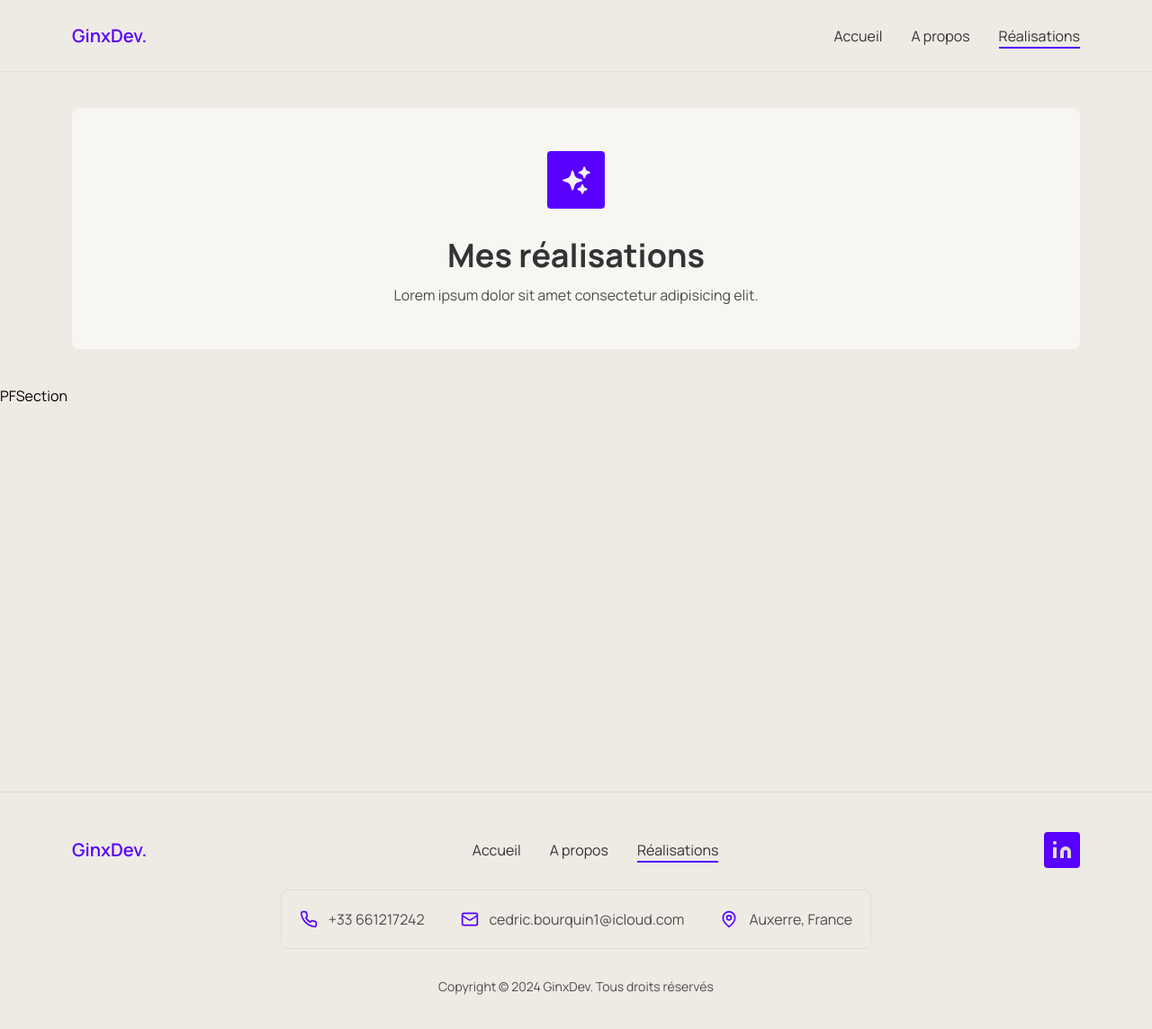
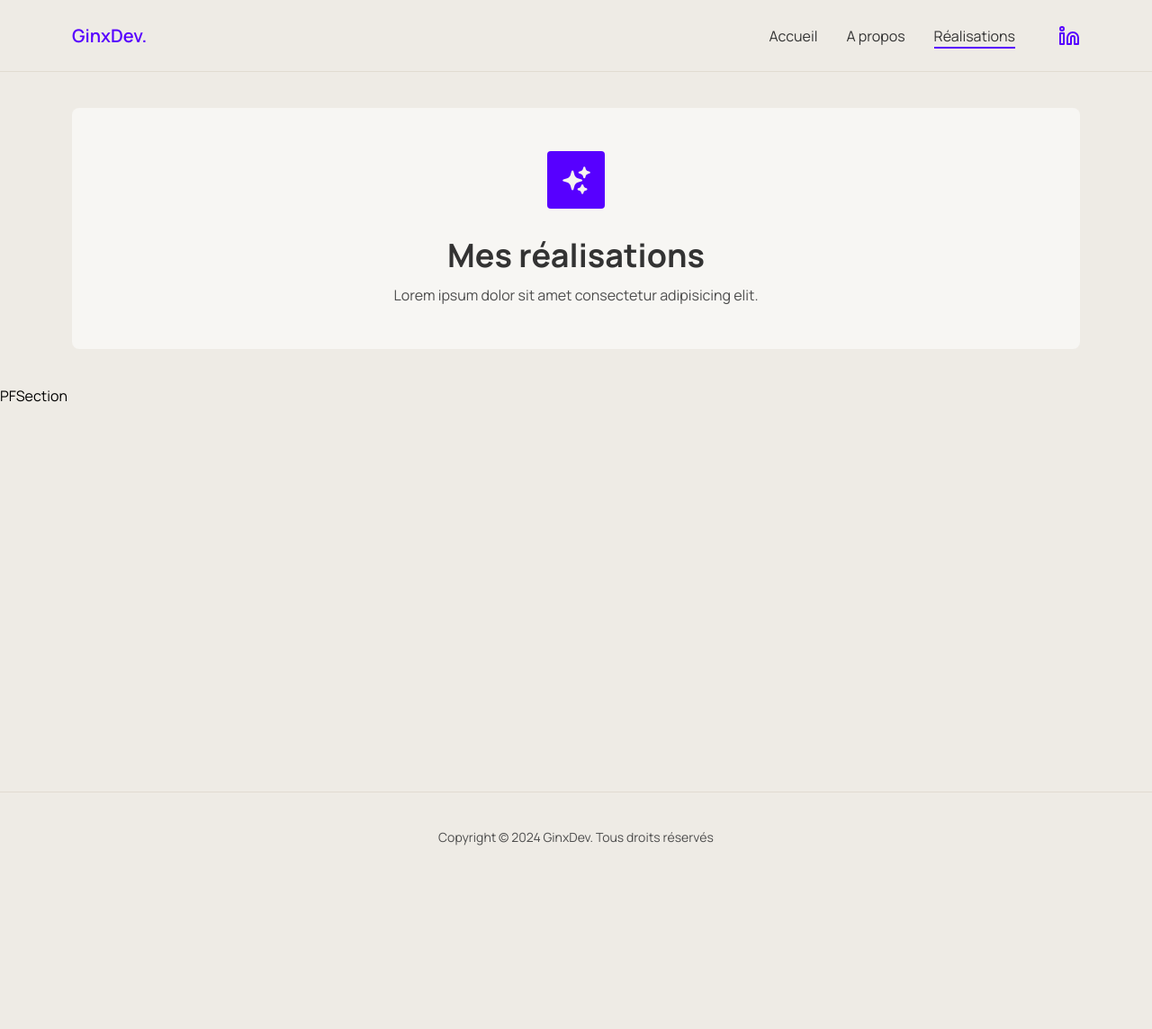
Before and after one commit to ginx836/My-Portfolio, a Next.js app: page /portfolio in a window 1280 px wide. Shown: the top 1144 px of the page at 90% size. After the commit the page ends 981 px from the top, so only its background shows below. Built offline with nearby package versions, Linux system fonts and the light colour scheme.

Commit message:
Update Header, Footer
Update Header
Update Footer
Update types in Contact

```diff
--- a/components/Contact.tsx
+++ b/components/Contact.tsx
@@ -45,6 +45,7 @@ const Contact = () => {
                 <a
                   key={index}
                   href={link.url}
+                  target="_blank"
                   className="w-10 h-10 bg-purple text-peach flex items-center justify-center rounded"
                 >
                   <link.icon strokeWidth={0} fill="currentColor" />
--- a/components/Footer.tsx
+++ b/components/Footer.tsx
@@ -1,49 +1,10 @@
 import React from "react";
-import Link from "next/link";
-import NavLink from "./NavLink";
-import { navLinks, socialLinks, contactDetails } from "@/constants";
 
 const Footer = () => {
   return (
     <footer className="py-10 border-t border-peach max-width">
-      <div className="flex items-center justify-between">
-        <Link href="/" className="text-purple text-xl font-semibold">
-          GinxDev.
-        </Link>
-        <nav className="flex gap-12 max-tablet:hidden">
-          <ul className="flex items-center gap-8">
-            {navLinks.map((link, index) => (
-              <li key={index}>
-                <NavLink href={link.url} label={link.label} />
-              </li>
-            ))}
-          </ul>
-        </nav>
-        <div className="flex gap-3">
-          {socialLinks.map((link, index) => (
-            <a
-              href={link.url}
-              key={index}
-              className="w-10 h-10 bg-purple text-peach flex items-center justify-center rounded"
-            >
-              <link.icon strokeWidth={0} fill="currentColor" />
-            </a>
-          ))}
-        </div>
-      </div>
-
-      {/* contact details */}
-      <div className="w-max border border-peach p-5 mx-auto flex gap-5 tablet:gap-10 flex-col tablet:flex-row items-center rounded-lg mt-5">
-        {contactDetails.map((detail, index) => (
-          <div key={index} className="flex gap-3 items-center text-purple">
-            <detail.icon size={20} />
-            <p className="text-grey-600">{detail.text}</p>
-          </div>
-        ))}
-      </div>
-
       {/* copyright text */}
-      <p className="mt-8 text-grey-600 text-center text-sm">
+      <p className=" text-grey-600 text-center text-sm">
         Copyright &copy; {new Date().getFullYear()} GinxDev. Tous droits
         réservés
       </p>
--- a/components/Header.tsx
+++ b/components/Header.tsx
@@ -2,7 +2,7 @@ import NavLink from "./NavLink";
 import Link from "next/link";
 import React from "react";
 
-import {navLinks} from "@/constants"
+import { navLinks, socialLinks } from "@/constants";
 import MobileMenu from "./MobileMenu";
 
 const Header = () => {
@@ -13,12 +13,24 @@ const Header = () => {
       </Link>
       <nav className="flex items-center gap-12 max-tablet:hidden">
         <ul className="flex items-center gap-8">
-         {navLinks.map((link, index) => (
-          <li key={index}>
-            <NavLink href={link.url} label={link.label}/>
-          </li>
-         ))}
+          {navLinks.map((link, index) => (
+            <li key={index}>
+              <NavLink href={link.url} label={link.label} />
+            </li>
+          ))}
         </ul>
+        <div className="flex gap-3">
+          {socialLinks.map((link, index) => (
+            <a
+              href={link.url}
+              target="_blank"
+              key={index}
+              className=" text-purple flex items-center justify-center rounded"
+            >
+              <link.icon />
+            </a>
+          ))}
+        </div>
       </nav>
       <MobileMenu />
     </header>
--- a/components/NavLink.tsx
+++ b/components/NavLink.tsx
@@ -7,14 +7,14 @@ import { usePathname } from "next/navigation";
 const NavLink = ({
   href,
   label,
-  className,
-  onClick
+  className = "",
+  onClick = () => {},
 }: {
   href: string;
   label: string;
   className?: string;
-  onClick: () => void;
-}) => {
+  onClick?: () => void;
+}): JSX.Element => {
   //Check if current pathname is active
   const pathname = usePathname();
 
--- a/constants/index.ts
+++ b/constants/index.ts
@@ -135,7 +135,7 @@ export const socialLinks = [
     id: 1,
     label: "Linkedin",
     icon: Linkedin,
-    url: "#",
+    url: "https://www.linkedin.com/in/cedric-bourquin-092a8a250/",
   },
 ];
 export const contactDetails = [
```
Also changed, not shown: app/globals.css (line endings or trailing spaces).
